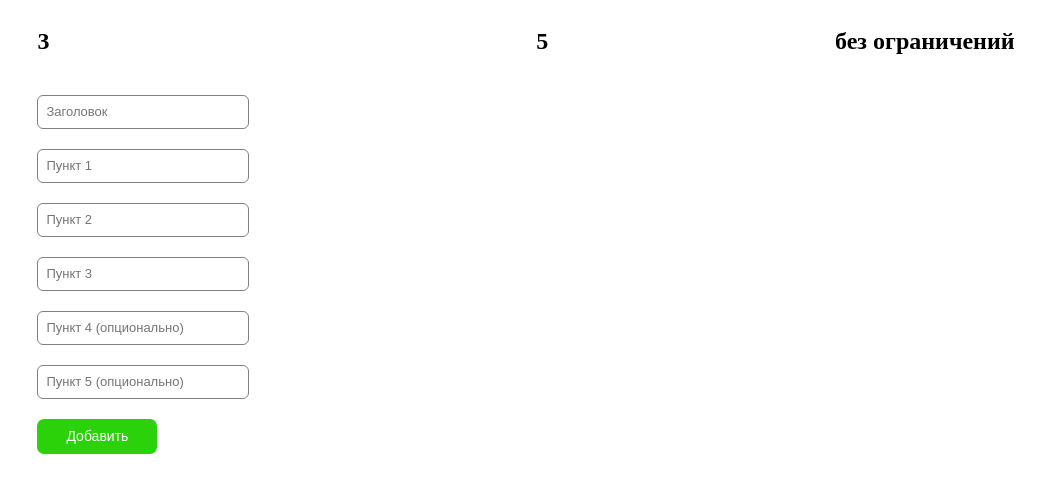
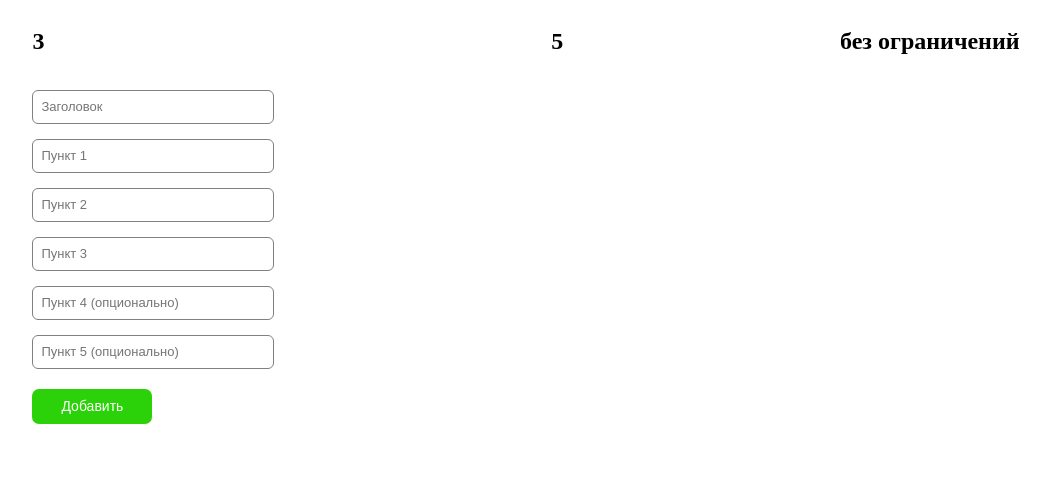
Before and after one commit to elcher305/vue-notes, a plain HTML site: page index.html in a window 1280 px wide. Shown: the whole page, without its empty margins (114-1164 px from the left). Drawn offline with Linux system fonts and the light colour scheme.

Commit message:
Update style.css

```diff
--- a/css/style.css
+++ b/css/style.css
@@ -10,12 +10,12 @@ form {
 
 .form {
     height: 30px;
-    width: 200px;
+    width: 230px;
     font-size: 13px;
     border-radius: 6px;
     border: 1px solid gray;
     padding-left: 8px;
-    margin-top: 20px;
+    margin-top: 15px;
 }
 
 .but:hover {
```
